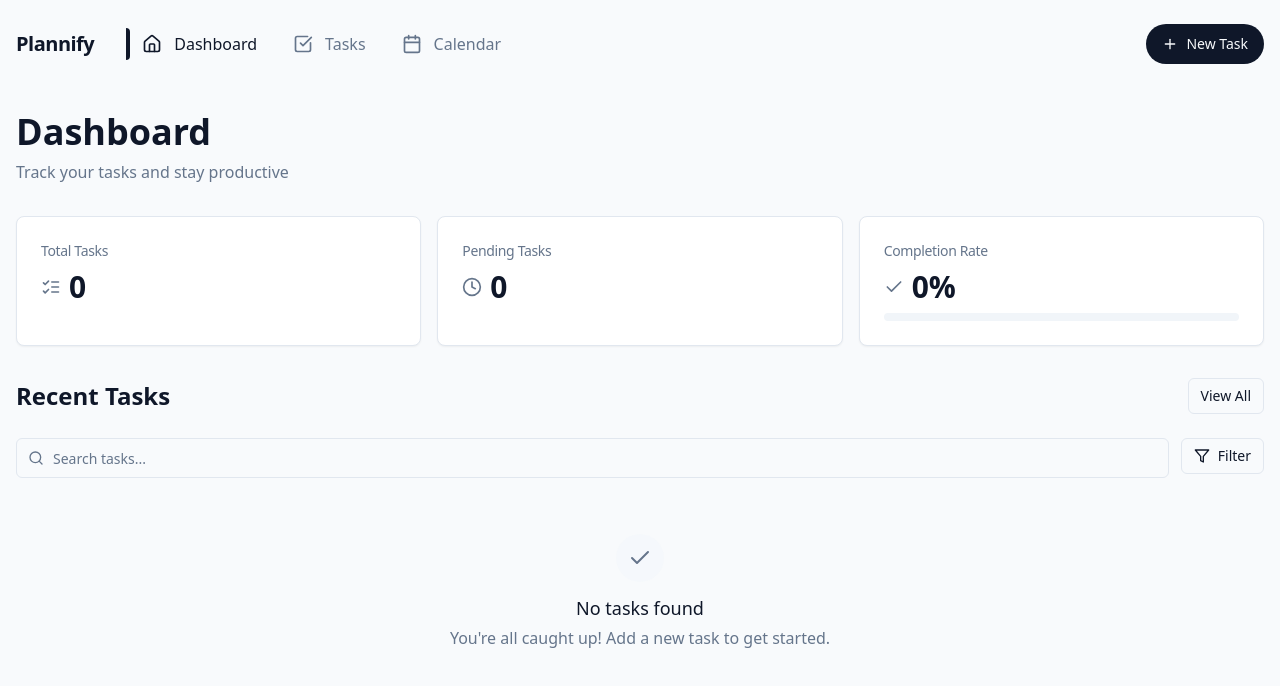
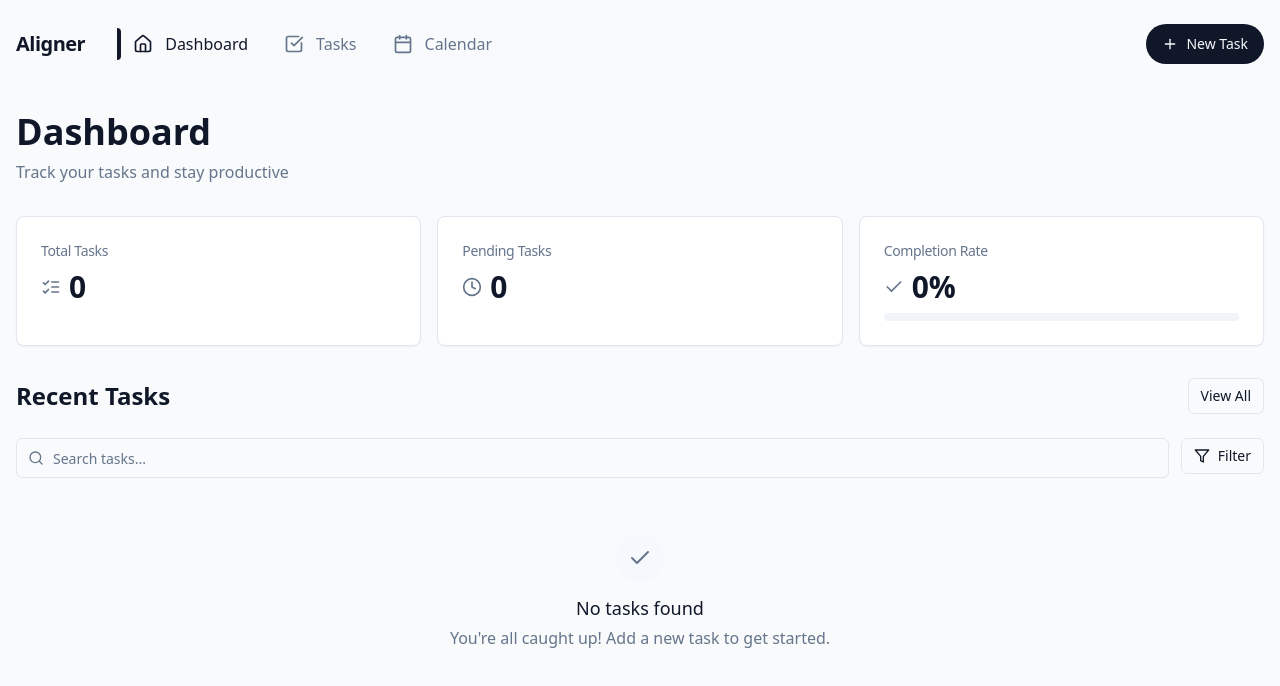
Before and after one commit to arun-achilles/plannify-journey, a React (Vite) app: page / in a window 1280 px wide. Shown: the top 686 px of the page. Built offline with nearby package versions, Linux system fonts and the light colour scheme.

Commit message:
Rename app to Aligner
Updates the application name from Plannify to Aligner.

```diff
--- a/index.html
+++ b/index.html
@@ -1,9 +1,10 @@
+
 <!DOCTYPE html>
 <html lang="en">
   <head>
     <meta charset="UTF-8" />
     <meta name="viewport" content="width=device-width, initial-scale=1.0" />
-    <title>plannify-journey</title>
+    <title>Aligner</title>
     <meta name="description" content="Lovable Generated Project" />
     <meta name="author" content="Lovable" />
     <meta property="og:image" content="/og-image.png" />
--- a/src/components/Navbar.tsx
+++ b/src/components/Navbar.tsx
@@ -61,7 +61,7 @@ const Navbar: React.FC<{ onNewTask: () => void }> = ({ onNewTask }) => {
     >
       <div className="container mx-auto px-4 flex items-center justify-between">
         <div className="flex items-center gap-8">
-          <div className="font-semibold text-xl tracking-tight">Plannify</div>
+          <div className="font-semibold text-xl tracking-tight">Aligner</div>
           <nav className="hidden md:flex items-center space-x-1">
             <NavItem
               icon={<HomeIcon className="w-5 h-5" />}
--- a/src/pages/Calendar.tsx
+++ b/src/pages/Calendar.tsx
@@ -37,13 +37,11 @@ const CalendarPage = () => {
         open={isNewTaskDialogOpen}
         onOpenChange={setIsNewTaskDialogOpen}
         initialTask={selectedDate ? {
-          id: '',
           title: '',
           description: '',
           priority: 'medium',
           dueDate: selectedDate,
-          completed: false,
-          createdAt: new Date()
+          completed: false
         } : undefined}
       />
     </div>
```
